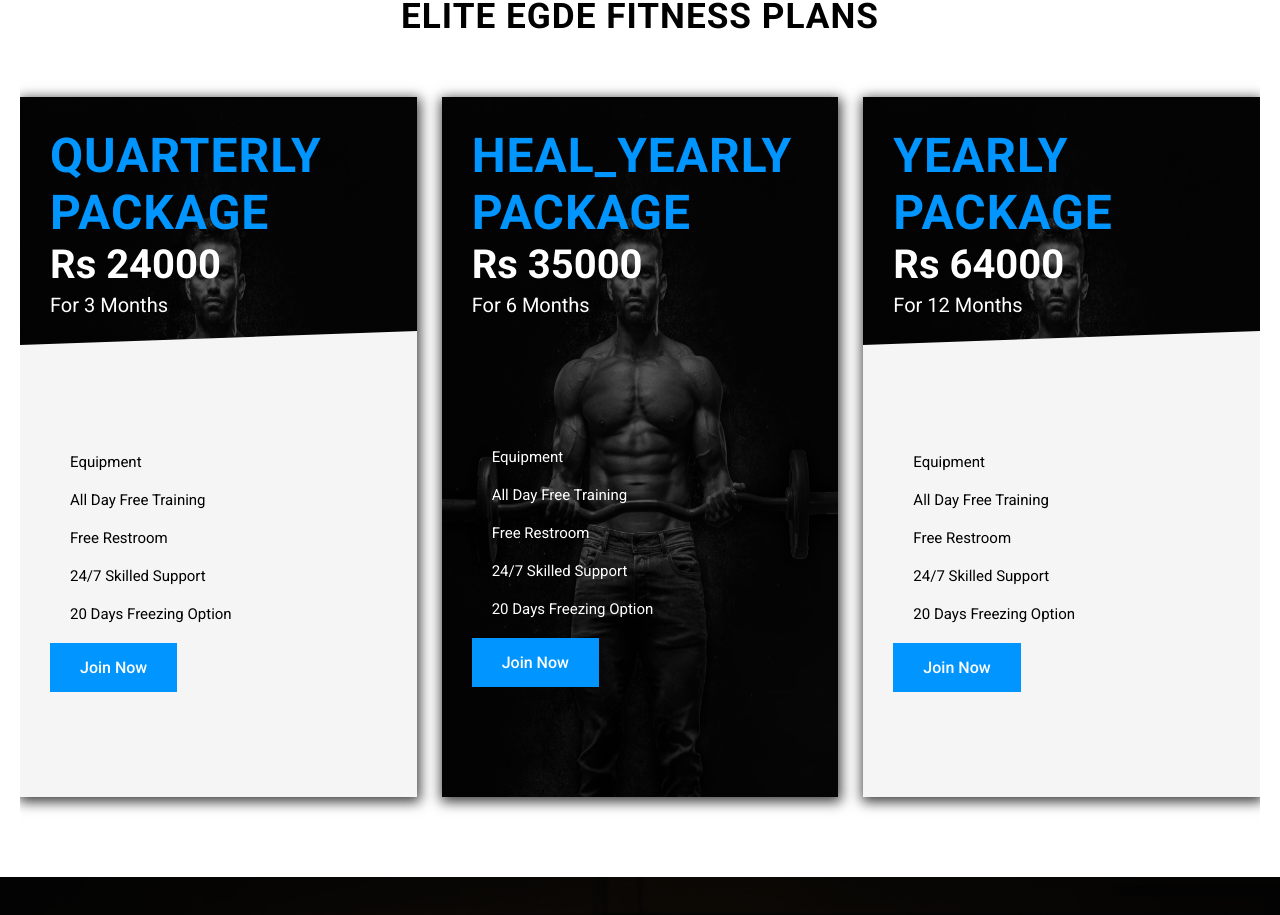
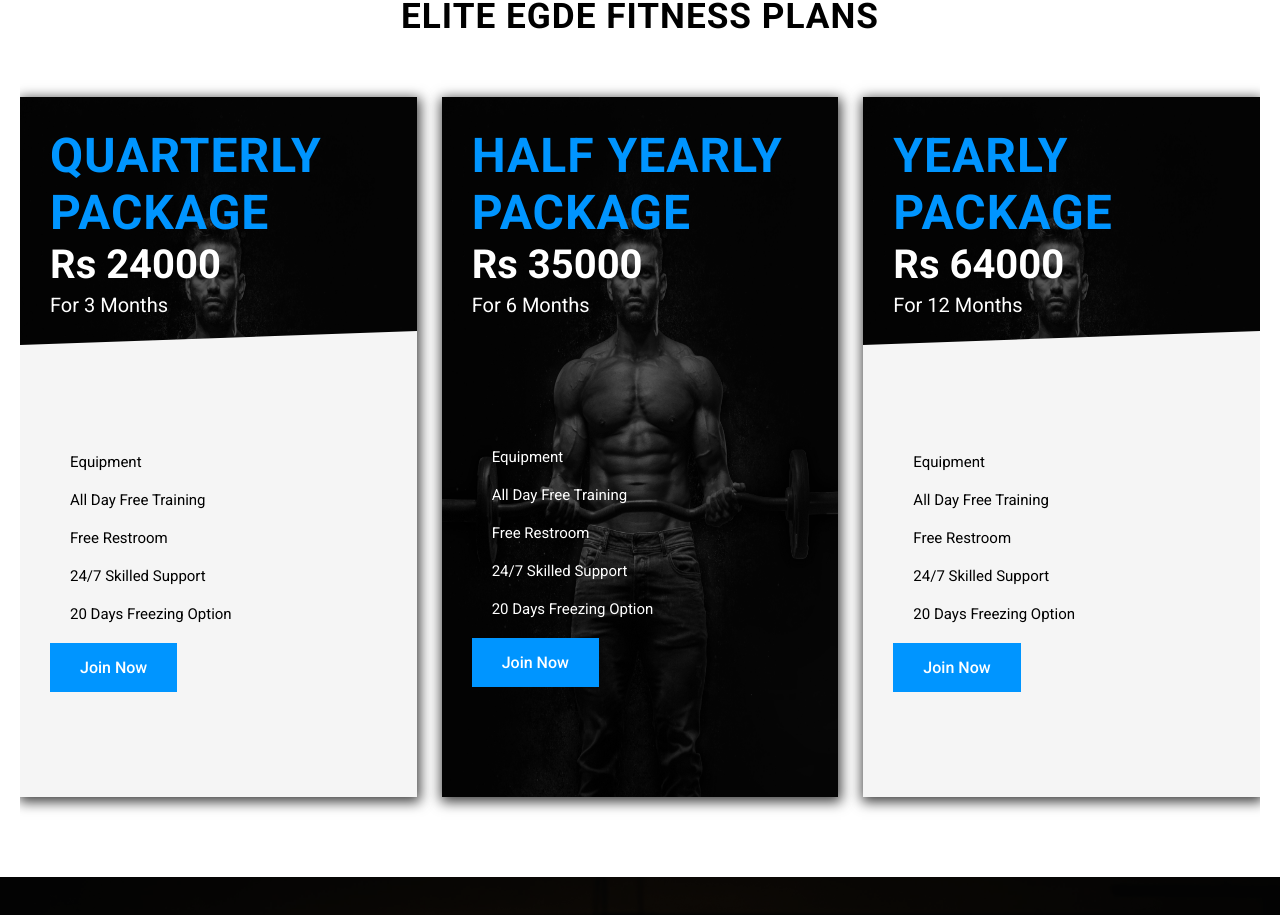
Before and after one commit to dpanja1234/gymwebsite.io, a React (Vite) app: page / in a window 1280 px wide. Shown: the part 3200-4115 px from the top of the page. Built offline with nearby package versions, Linux system fonts and the light colour scheme.

Commit message:
Update Pricing.jsx

```diff
--- a/src/components/Pricing.jsx
+++ b/src/components/Pricing.jsx
@@ -11,7 +11,7 @@ const Pricing = () => {
       },
 
       {  imgUrl:"/pricing.jpg",
-        title: "HEAL_YEARLY",
+        title: "HALF YEARLY",
         price: 35000,
         length: 6
 
```
